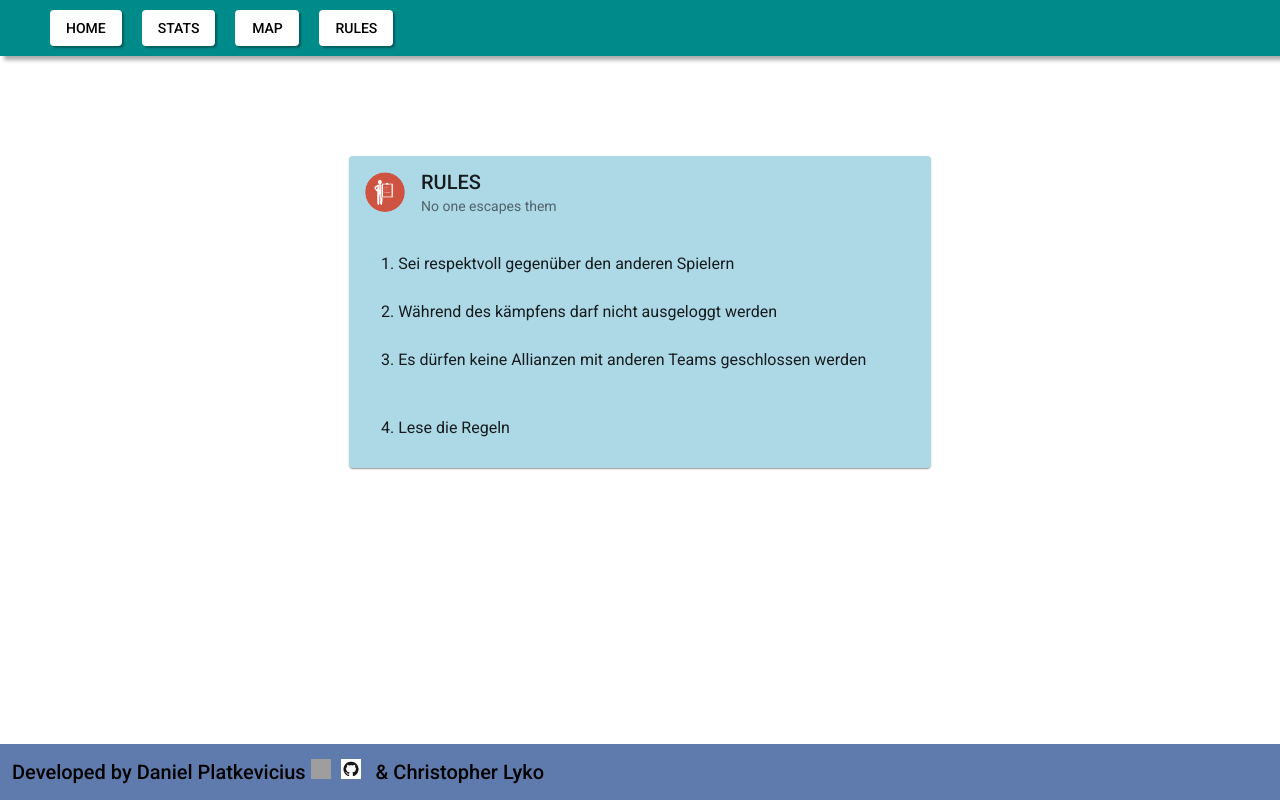
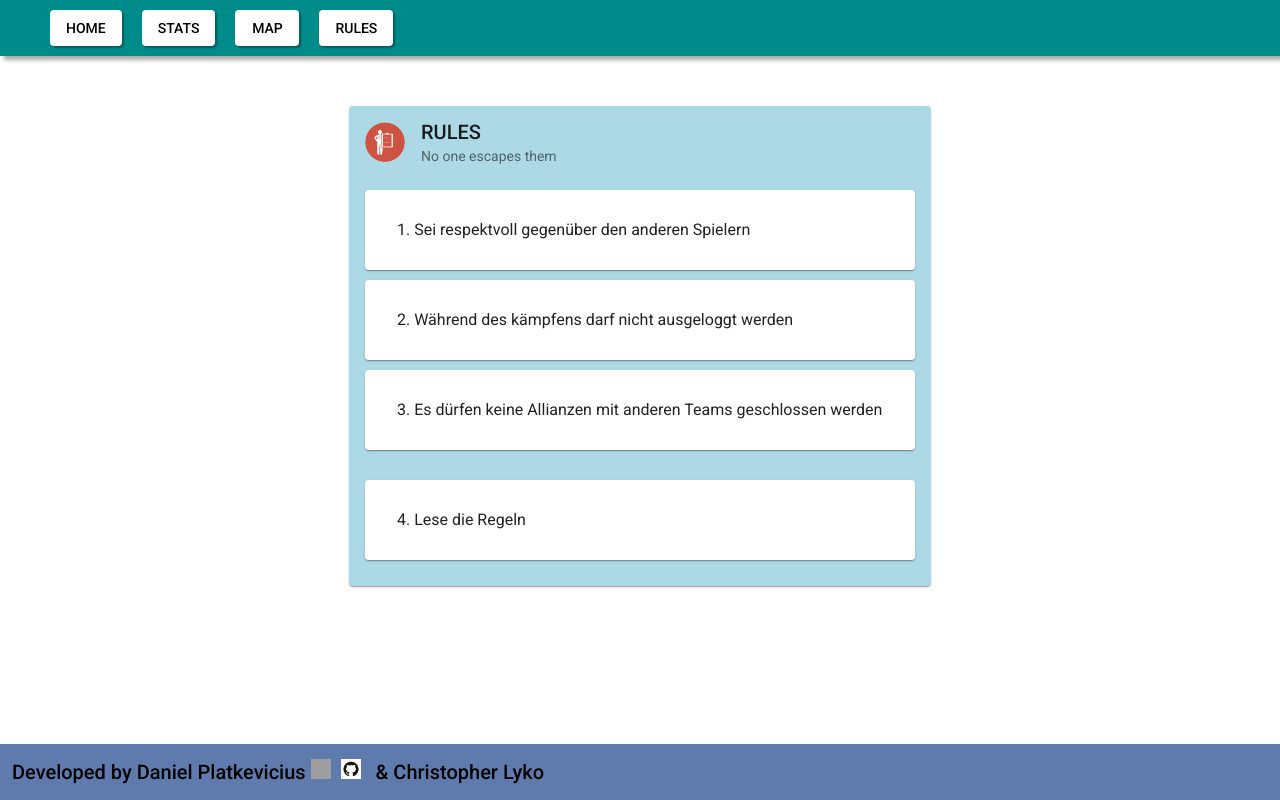
Before and after one commit to platkevicius/VaroGUI, an Angular app: page /rules in a window 1280 px wide. Built offline with nearby package versions, Linux system fonts and the light colour scheme; grey boxes are pictures that could not be loaded.

Commit message:
polished the rules gui

```diff
--- a/src/app/components/header/header.component.html
+++ b/src/app/components/header/header.component.html
@@ -1,6 +1,6 @@
 <nav class="navigation">
     <ul>
-        <li><a mat-button  routerLink="../home">HOME</a></li>
+        <li><a mat-button routerLink="../home">HOME</a></li>
         <li><a mat-button routerLink="../stats">STATS</a></li>
         <li><a mat-button routerLink="../map">MAP</a></li>
         <li><a mat-button routerLink="../rules">RULES</a></li>
--- a/src/app/components/rules/rules.component.html
+++ b/src/app/components/rules/rules.component.html
@@ -5,10 +5,10 @@
         <mat-card-subtitle>No one escapes them</mat-card-subtitle>
     </mat-card-header>
     <mat-list role="list">
-        <mat-list-item role="listitem"> 1. Sei respektvoll gegenüber den anderen Spielern</mat-list-item>
-        <mat-list-item role="listitem"> 2. Während des kämpfens darf nicht ausgeloggt werden</mat-list-item>
-        <mat-list-item role="listitem"> 3. Es dürfen keine Allianzen mit anderen Teams geschlossen werden</mat-list-item>
+        <mat-card><mat-list-item role="listitem"> 1. Sei respektvoll gegenüber den anderen Spielern</mat-list-item></mat-card>
+        <mat-card><mat-list-item role="listitem"> 2. Während des kämpfens darf nicht ausgeloggt werden</mat-list-item></mat-card>
+        <mat-card><mat-list-item role="listitem"> 3. Es dürfen keine Allianzen mit anderen Teams geschlossen werden</mat-list-item></mat-card>
         <br>
-        <mat-list-item role="listitem"> 4. Lese die Regeln</mat-list-item>
+        <mat-card><mat-list-item role="listitem"> 4. Lese die Regeln</mat-list-item></mat-card>
     </mat-list>
 </mat-card>
--- a/src/app/components/rules/rules.component.scss
+++ b/src/app/components/rules/rules.component.scss
@@ -2,7 +2,7 @@
     max-width: 550px;
     margin: auto;
 
-    margin-top: 100px;
+    margin-top: 50px;
     background-color: lightblue;
 
     mat-card-header {
@@ -11,4 +11,15 @@
             background-size: cover;
         }
     }
+
+    mat-list {
+        mat-card {
+            margin-bottom: 10px;
+
+            transition: transform 0.3s;
+            &:hover {
+                transform: scale(1.05);
+            }
+        }
+    }
 }
```
